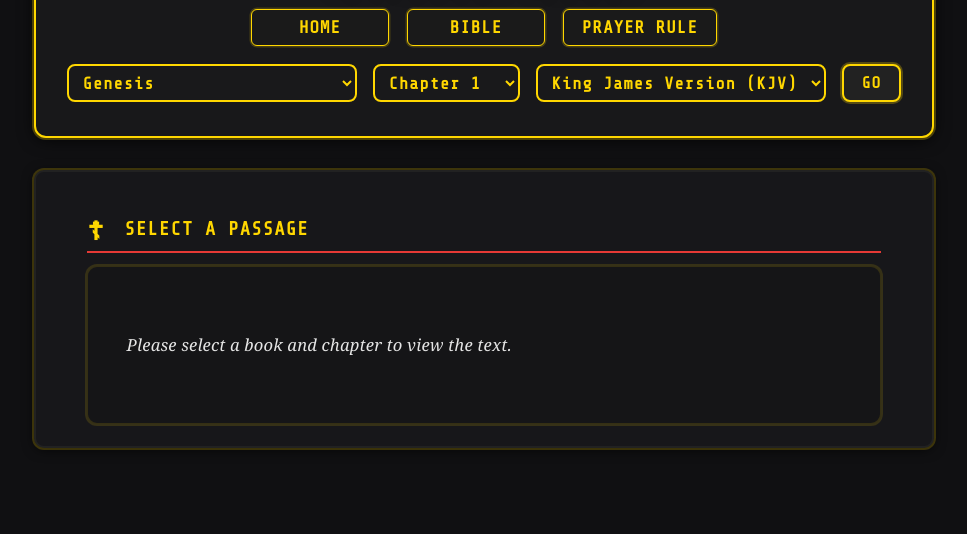
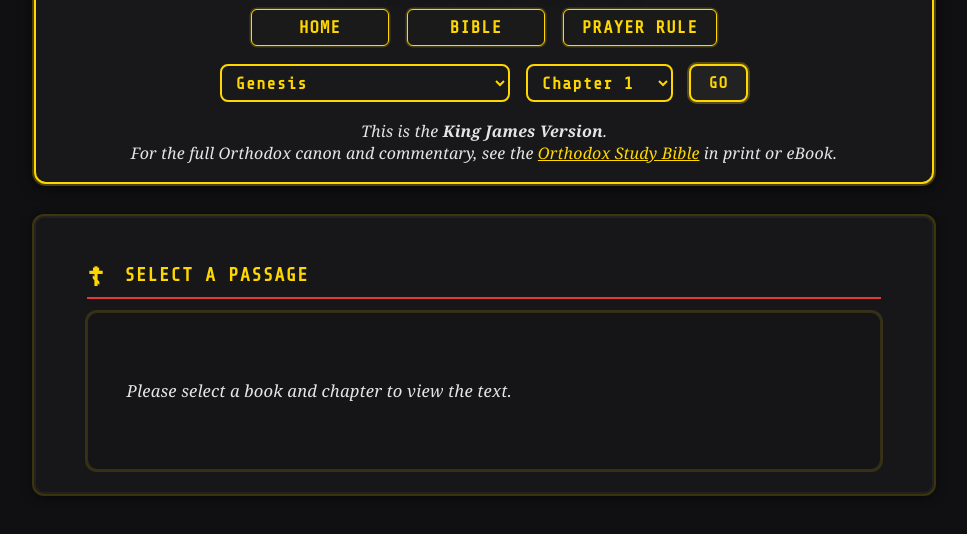
Before and after one commit to freigeist-code/orthodox-app, a website: page bible.html in a window 1280 px wide. Shown: the part 166-700 px from the top of the page, without its empty margins (156-1123 px from the left). Drawn offline with nearby package versions, Linux system fonts and the light colour scheme.

Commit message:
Update bible.html

```diff
--- a/bible.html
+++ b/bible.html
@@ -16,18 +16,22 @@
     <div class="header">
       <h1>Orthodox Bible</h1>
       <nav class="main-nav">
-  <a href="index.html">Home</a>
-  <a href="bible.html">Bible</a>
-  <a href="prayers.html">Prayer Rule</a>
-</nav>
+        <a href="index.html">Home</a>
+        <a href="bible.html">Bible</a>
+        <a href="prayers.html">Prayer Rule</a>
+      </nav>
       <div class="bible-nav" style="margin: 16px 0; display: flex; flex-wrap: wrap; gap: 12px; justify-content: center;">
         <select id="bibleBook" class="bible-dropdown"></select>
         <select id="bibleChapter" class="bible-dropdown"></select>
-        <select id="bibleVersion" class="bible-dropdown">
-          <option value="KJV">King James Version (KJV)</option>
-          <option value="LXX">Septuagint (Brenton LXX)</option>
-        </select>
         <button id="bibleGoBtn" class="nav-btn" style="font-size:1em;">Go</button>
+      </div>
+      <div class="bible-version-notice" style="margin: 18px 0 0 0; text-align:center;">
+        <em>
+          This is the <b>King James Version</b>.<br>
+          For the full Orthodox canon and commentary, see the
+          <a href="https://www.amazon.com/Orthodox-Study-Bible-OE-Sa/dp/0718003594/" target="_blank" rel="noopener" style="color:#ffd700; text-decoration:underline;">Orthodox Study Bible</a>
+          in print or eBook.
+        </em>
       </div>
     </div>
     <div class="main-content">
```
